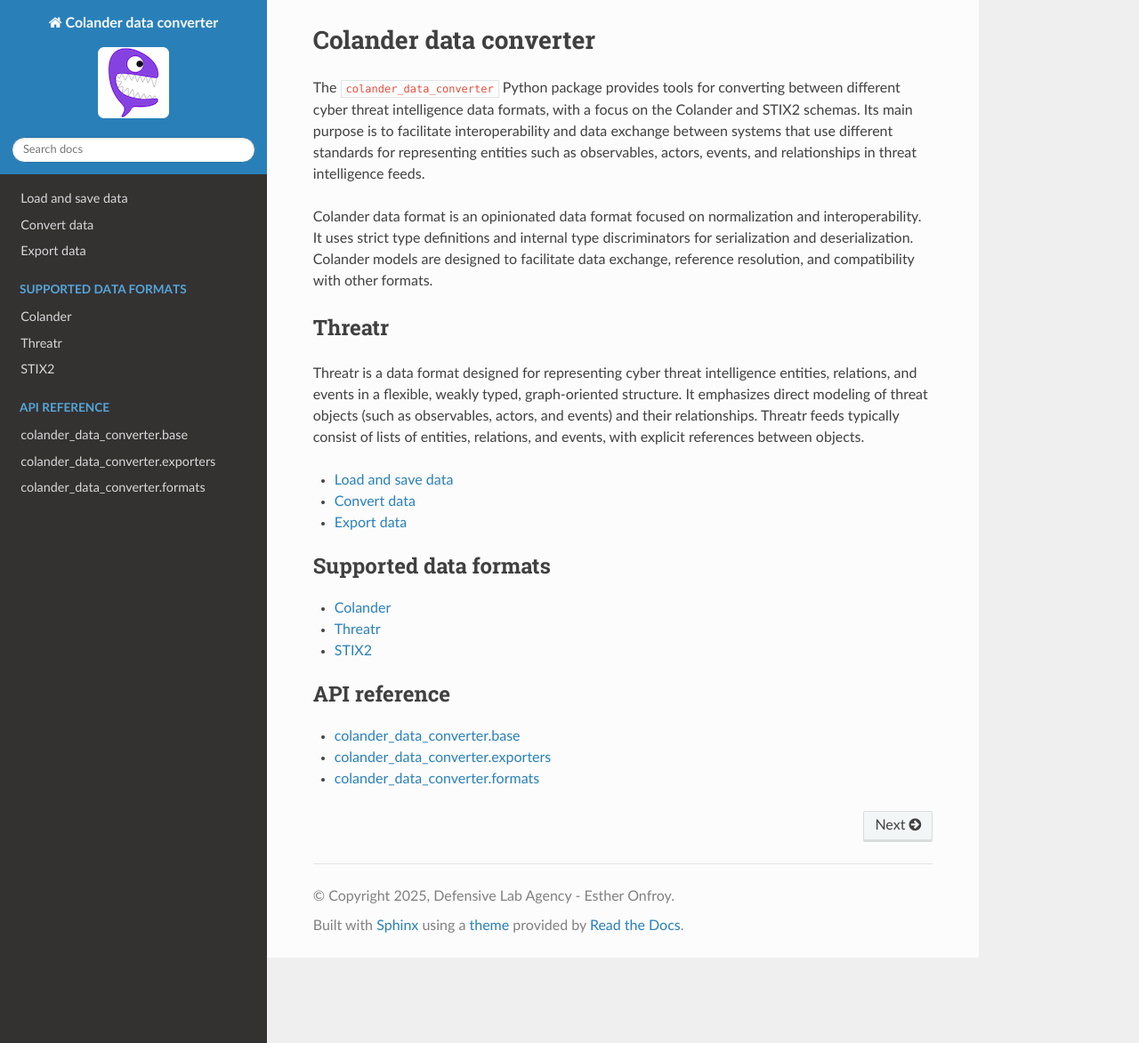
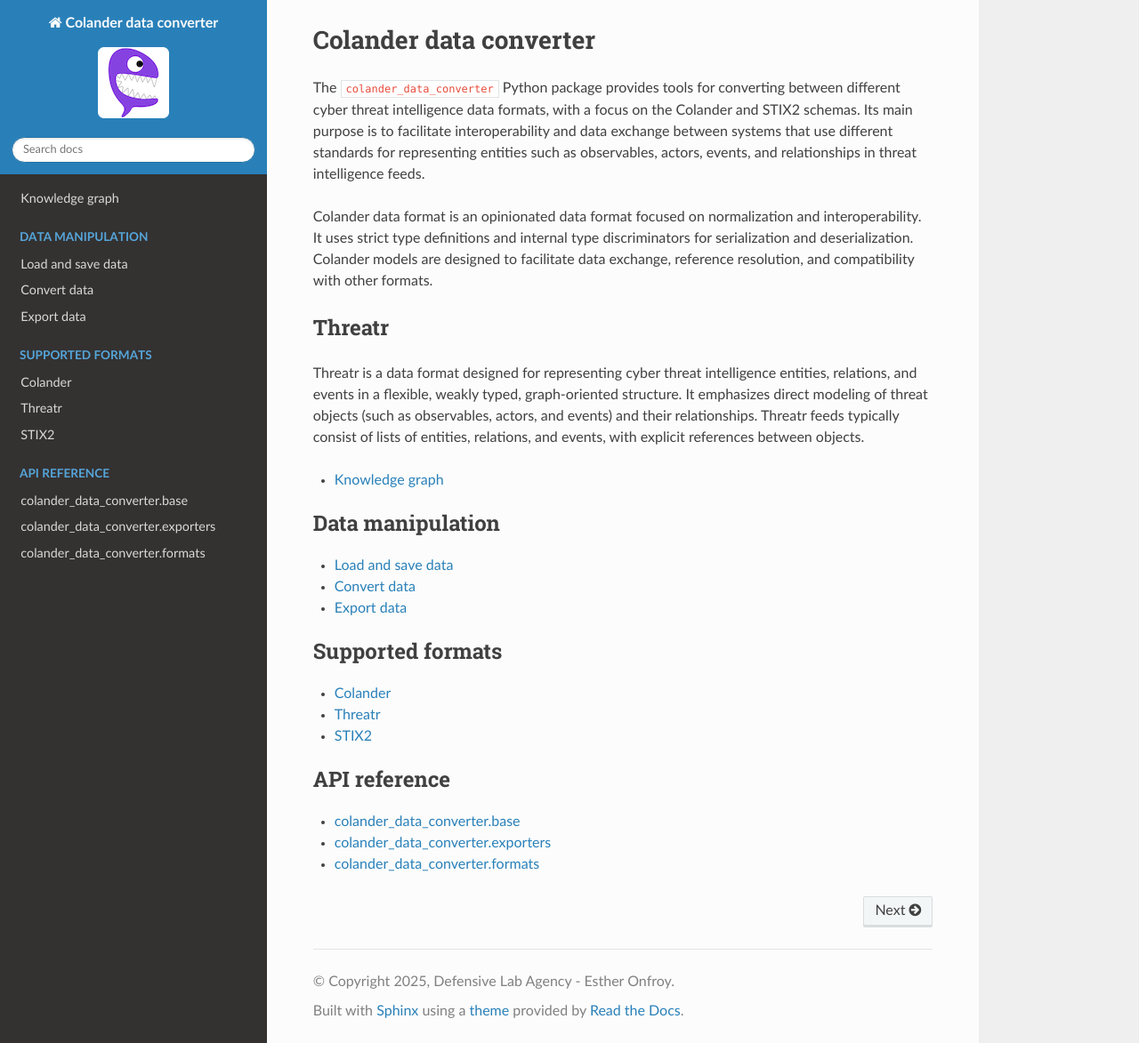
Before and after one commit to PiRogueToolSuite/colander-data-converter, a Sphinx documentation site: the page built from docs/index.rst, in a window 1280 px wide and 1173 px high. Shown: the whole window at 89% size. Built offline with Sphinx 7.4.7 and the Read the Docs theme 3.1.0, drawn with Linux system fonts in a browser that asks for light colours.

Commit message:
Few notes about knowledge graph

```diff
--- a/docs/index.rst
+++ b/docs/index.rst
@@ -20,9 +20,14 @@ actors, and events) and their relationships. Threatr feeds typically consist of
 events, with explicit references between objects.
 
 
+.. toctree::
+   :maxdepth: 1
+
+   knowledge_graph
 
 .. toctree::
    :maxdepth: 1
+   :caption: Data manipulation
 
    load_save_data
    convert_data
--- a/pyproject.toml
+++ b/pyproject.toml
@@ -30,10 +30,10 @@ urls.repository = "https://github.com/PiRogueToolSuite/colander-data-converter"
 
 [dependency-groups]
 dev = [
+  "hatchling",
   "ruff",
   "tox",
   "tox-uv",
-  "hatchling",
 ]
 test = [
   "coverage",
```
Also changed, not shown: other parts of docs/index.rst (+1 -1 lines), docs/knowledge_graph.rst (added, +24 -0 lines).
